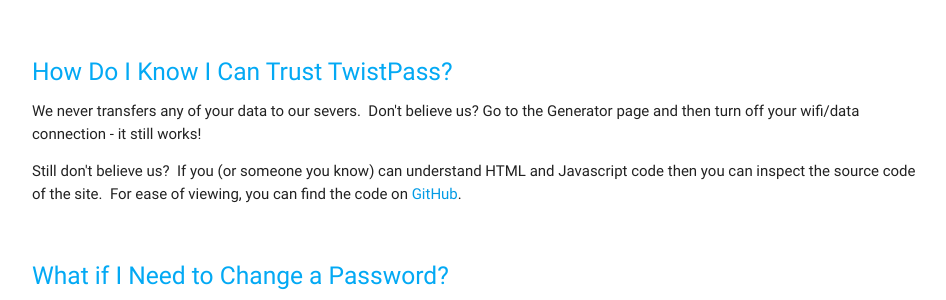
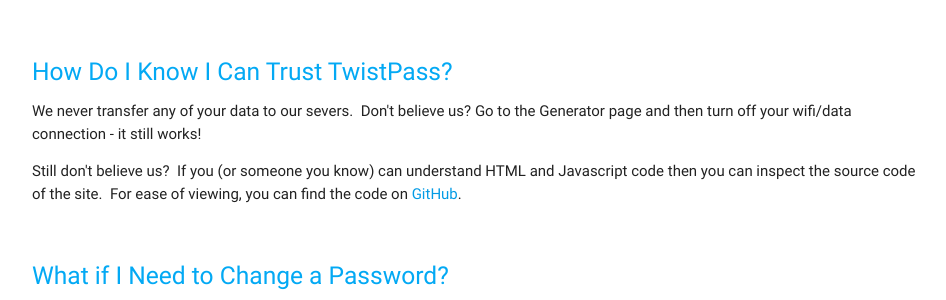
Before and after one commit to adamalton/twistpass, a Django app: template appengine/twistpass/core/templates/core/how_it_works.html in a window 1280 px wide. Shown: the part 1888-2188 px from the top of the page, without its empty margins (160-1106 px from the left). Run offline with Django 3.2, Linux system fonts and the light colour scheme; the template is opened without the code that fills it, so the values that code supplies are empty.

Commit message:
Fix typo on How It Works page.

```diff
--- a/appengine/twistpass/core/templates/core/how_it_works.html
+++ b/appengine/twistpass/core/templates/core/how_it_works.html
@@ -112,7 +112,7 @@
 		<div class="section">
 			<h5 class="light-blue-text">How Do I Know I Can Trust TwistPass?</h5>
 			<p>
-				We never transfers any of your data to our severs.&nbsp; Don't believe us? Go to
+				We never transfer any of your data to our severs.&nbsp; Don't believe us? Go to
 				the Generator page and then turn off your wifi/data connection - it still works!
 			</p>
 			<p>
```
